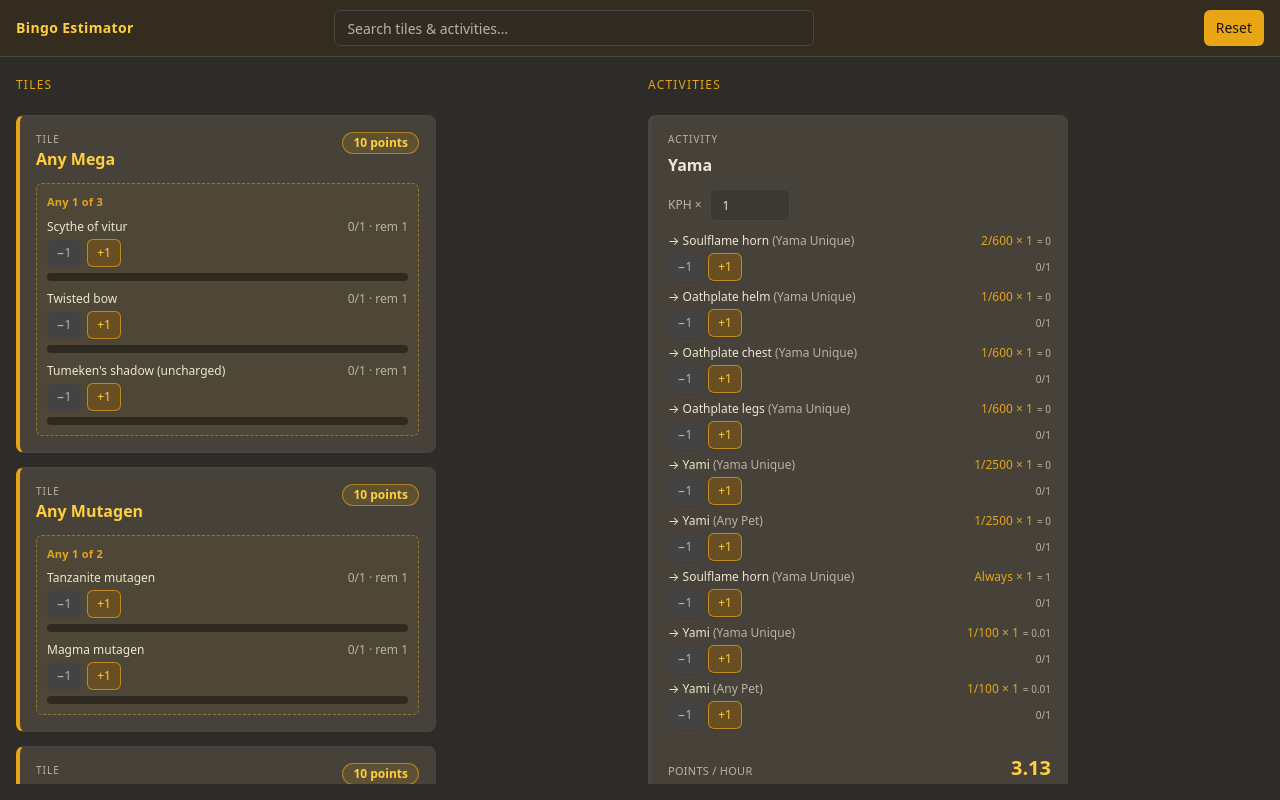
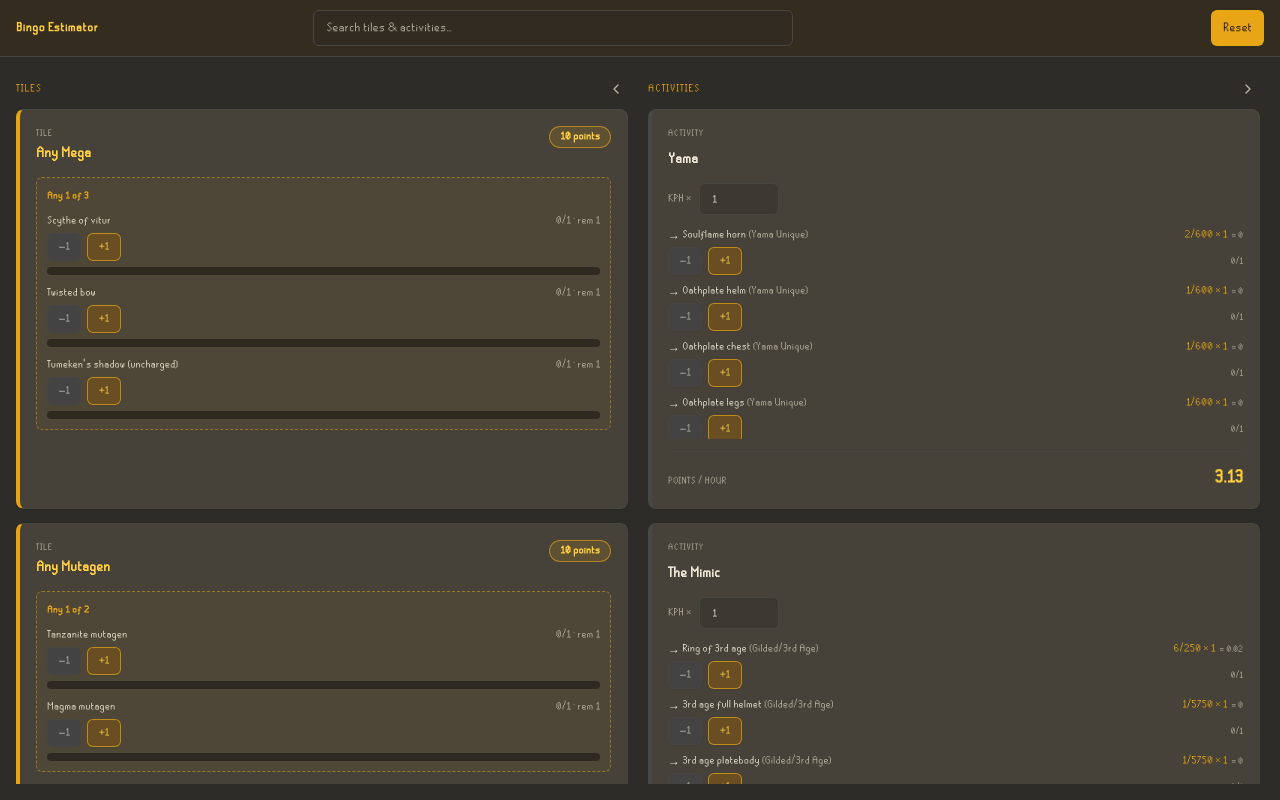
Before and after one commit to Opoz/efficient-bingo, a Next.js app: page / in a window 1280 px wide. Built offline with nearby package versions, Linux system fonts and the light colour scheme.

Commit message:
feat: fonts, tile spacing, collapsing, fixed size tiles

```diff
--- a/app/TileTile.tsx
+++ b/app/TileTile.tsx
@@ -34,8 +34,11 @@ export function TileTile({
     const done = istileDone(tile);
     return (
         // tiles: gold-tinted left border to distinguish from activities.
-        <Card className="w-full max-w-[420px] border-l-4 border-l-osrs-gold">
-            <CardHeader className="pb-3">
+        // Fixed height + internal scroll — every card is the same height
+        // regardless of content, so the surrounding grid never has to
+        // reconcile mismatched card heights.
+        <Card className="flex h-[400px] w-full flex-col border-l-4 border-l-osrs-gold">
+            <CardHeader className="shrink-0 pb-3">
                 <div className="flex items-start justify-between gap-2">
                     <div>
                         <div className="text-[10px] uppercase tracking-widest text-muted-foreground">
@@ -54,7 +57,7 @@ export function TileTile({
                     )}
                 </div>
             </CardHeader>
-            <CardContent className="space-y-3">
+            <CardContent className="flex-1 space-y-3 overflow-y-auto">
                 {tile.groups.map((group) => (
                     <GroupBlock
                         key={group.id}
--- a/app/globals.css
+++ b/app/globals.css
@@ -59,9 +59,21 @@
     body {
         height: 100%;
     }
+    html {
+        /* Nudges every rem-based Tailwind text size up proportionally — the
+       runescape font reads a bit small/thin next to the previous sans at
+       the same nominal size. */
+        font-size: 13 0%;
+    }
     body {
         @apply bg-background text-foreground;
-    font-family: system-ui, -apple-system, "Segoe UI", Roboto, sans-serif;
+        font-family:
+            var(--font-runescape),
+            system-ui,
+            -apple-system,
+            "Segoe UI",
+            Roboto,
+            sans-serif;
         overflow: hidden;
     }
 }
--- a/app/layout.tsx
+++ b/app/layout.tsx
@@ -1,5 +1,12 @@
 import type { Metadata } from "next";
+import localFont from "next/font/local";
 import "./globals.css";
+
+const runescape = localFont({
+    src: "./fonts/runescape.ttf",
+    variable: "--font-runescape",
+    display: "swap",
+});
 
 export const metadata: Metadata = {
     title: "tile–Activity Contribution Sim",
@@ -13,7 +20,7 @@ export default function RootLayout({
     children: React.ReactNode;
 }>) {
     return (
-        <html lang="en">
+        <html lang="en" className={runescape.variable}>
             <body>{children}</body>
         </html>
     );
--- a/app/page.tsx
+++ b/app/page.tsx
@@ -1,6 +1,7 @@
 "use client";
 
 import { useEffect, useMemo, useState } from "react";
+import { ChevronLeft, ChevronRight } from "lucide-react";
 import type { Activity, Model, tile } from "@/lib/model";
 import {
     activityPointsPerHour,
@@ -18,6 +19,7 @@ import { ActivityTile } from "./ActivityTile";
 import { Button } from "@/components/ui/button";
 import { Input } from "@/components/ui/input";
 import { buildModel } from "@/lib/buildModel";
+import { cn } from "@/lib/utils";
 
 export default function Page() {
     // First render always uses the plain seed (matches the server render, so no
@@ -26,6 +28,8 @@ export default function Page() {
     const [model, setModel] = useState<Model>(buildModel());
     const [query, setQuery] = useState("");
     const [hydrated, setHydrated] = useState(false);
+    const [tilesCollapsed, setTilesCollapsed] = useState(false);
+    const [activitiesCollapsed, setActivitiesCollapsed] = useState(false);
 
     // On mount (client only): overlay saved progress/KPH onto the seed.
     useEffect(() => {
@@ -116,20 +120,59 @@ export default function Page() {
                 </Button>
             </header>
 
-            <div className="grid min-h-0 flex-1 grid-cols-1 gap-4 p-4 md:grid-cols-2">
-                <section className="flex min-h-0 flex-col gap-3.5 overflow-y-auto pr-1">
-                    <h2 className="sticky top-0 z-10 m-0 bg-background pb-2 pt-1 text-xs uppercase tracking-widest text-osrs-gold">
+            <div
+                className={cn(
+                    "grid min-h-0 flex-1 grid-cols-1 gap-4 p-4",
+                    tilesCollapsed && activitiesCollapsed
+                        ? "md:grid-cols-[auto_auto]"
+                        : tilesCollapsed
+                          ? "md:grid-cols-[auto_1fr]"
+                          : activitiesCollapsed
+                            ? "md:grid-cols-[1fr_auto]"
+                            : "md:grid-cols-2",
+                )}
+            >
+                <section
+                    className={cn(
+                        "flex min-h-0 flex-col overflow-y-auto",
+                        !tilesCollapsed && "pr-1",
+                    )}
+                >
+                    <div className="sticky top-0 z-10 flex items-center justify-between gap-2 bg-background pb-2 pt-1">
+                        {!tilesCollapsed && (
+                            <h2 className="m-0 text-xs uppercase tracking-widest text-osrs-gold">
                                 tiles
                             </h2>
+                        )}
+                        <Button
+                            variant="ghost"
+                            size="icon"
+                            className="h-6 w-6 shrink-0 text-muted-foreground hover:text-osrs-gold"
+                            onClick={() => setTilesCollapsed((v) => !v)}
+                            title={tilesCollapsed ? "Show tiles" : "Hide tiles"}
+                        >
+                            {tilesCollapsed ? (
+                                <ChevronRight className="h-4 w-4" />
+                            ) : (
+                                <ChevronLeft className="h-4 w-4" />
+                            )}
+                        </Button>
+                    </div>
+                    {!tilesCollapsed && (
+                        <div className="grid grid-cols-[repeat(auto-fill,minmax(340px,1fr))] gap-3.5">
                             {visibletiles.map((tile) => (
                                 <TileTile
                                     key={tile.id}
                                     tile={tile}
                                     onIncrementGoal={(goalId) =>
-                                setModel((m) => incrementGoal(m, goalId))
+                                        setModel((m) =>
+                                            incrementGoal(m, goalId),
+                                        )
                                     }
                                     onDecrementGoal={(goalId) =>
-                                setModel((m) => decrementGoal(m, goalId))
+                                        setModel((m) =>
+                                            decrementGoal(m, goalId),
+                                        )
                                     }
                                 />
                             ))}
@@ -138,12 +181,42 @@ export default function Page() {
                                     No matching tiles.
                                 </p>
                             )}
+                        </div>
+                    )}
                 </section>
 
-                <section className="flex min-h-0 flex-col gap-3.5 overflow-y-auto pr-1">
-                    <h2 className="sticky top-0 z-10 m-0 bg-background pb-2 pt-1 text-xs uppercase tracking-widest text-osrs-gold">
+                <section
+                    className={cn(
+                        "flex min-h-0 flex-col overflow-y-auto",
+                        !activitiesCollapsed && "pr-1",
+                    )}
+                >
+                    <div className="sticky top-0 z-10 flex items-center justify-between gap-2 bg-background pb-2 pt-1">
+                        {!activitiesCollapsed && (
+                            <h2 className="m-0 text-xs uppercase tracking-widest text-osrs-gold">
                                 Activities
                             </h2>
+                        )}
+                        <Button
+                            variant="ghost"
+                            size="icon"
+                            className="h-6 w-6 shrink-0 text-muted-foreground hover:text-osrs-gold"
+                            onClick={() => setActivitiesCollapsed((v) => !v)}
+                            title={
+                                activitiesCollapsed
+                                    ? "Show activities"
+                                    : "Hide activities"
+                            }
+                        >
+                            {activitiesCollapsed ? (
+                                <ChevronLeft className="h-4 w-4" />
+                            ) : (
+                                <ChevronRight className="h-4 w-4" />
+                            )}
+                        </Button>
+                    </div>
+                    {!activitiesCollapsed && (
+                        <div className="grid grid-cols-[repeat(auto-fill,minmax(340px,1fr))] gap-3.5">
                             {visibleActivities.map((activity) => (
                                 <ActivityTile
                                     key={activity.id}
@@ -155,10 +228,14 @@ export default function Page() {
                                         )
                                     }
                                     onIncrementGoal={(goalId) =>
-                                setModel((m) => incrementGoal(m, goalId))
+                                        setModel((m) =>
+                                            incrementGoal(m, goalId),
+                                        )
                                     }
                                     onDecrementGoal={(goalId) =>
-                                setModel((m) => decrementGoal(m, goalId))
+                                        setModel((m) =>
+                                            decrementGoal(m, goalId),
+                                        )
                                     }
                                 />
                             ))}
@@ -167,6 +244,8 @@ export default function Page() {
                                     No matching activities.
                                 </p>
                             )}
+                        </div>
+                    )}
                 </section>
             </div>
         </div>
--- a/tailwind.config.ts
+++ b/tailwind.config.ts
@@ -9,6 +9,9 @@ const config: Config = {
     ],
     theme: {
         extend: {
+            fontFamily: {
+                osrs: ["var(--font-runescape)", "Arial", "sans-serif"],
+            },
             colors: {
                 // OSRS raw palette
                 osrs: {
```
Also changed, not shown: app/ActivityTile.tsx (+10 -6 lines), app/fonts/runescape.ttf (added), data/tile_requirements.json. Lines whose indentation alone changed are shown as unchanged.
